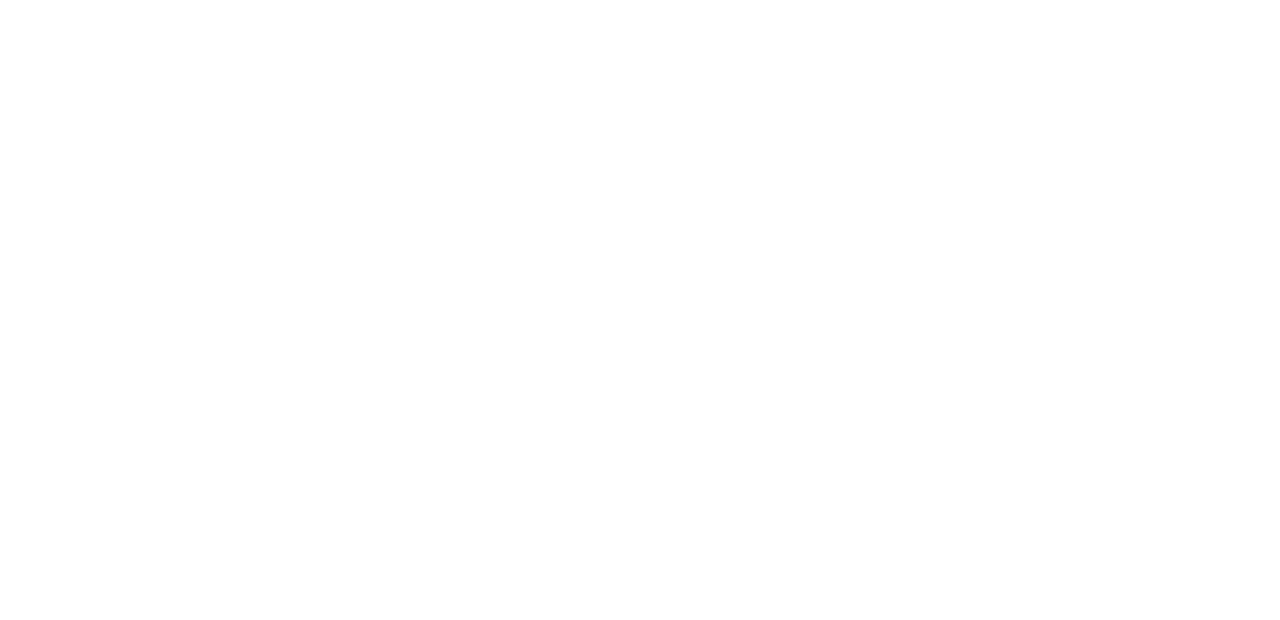
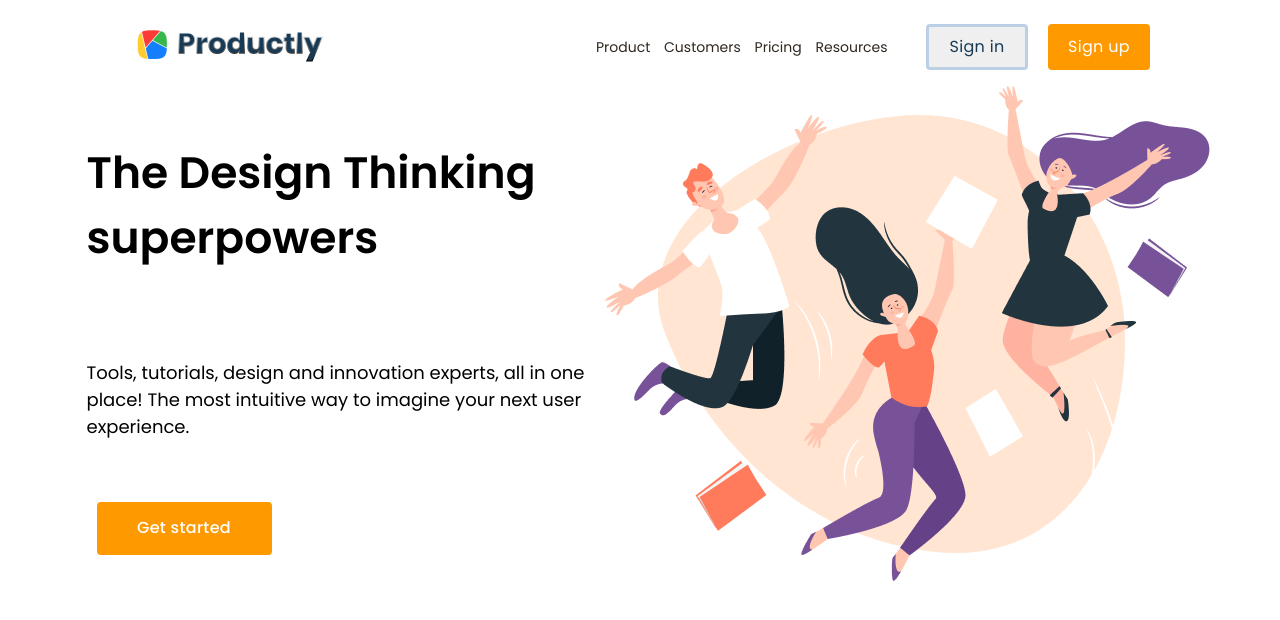
Before and after one commit to Annamichelles/Productly, a plain HTML site: page index.html in a window 1280 px wide. Drawn offline with Linux system fonts and the light colour scheme.

Commit message:
first section work

```diff
--- a/index.html
+++ b/index.html
@@ -4,8 +4,42 @@
 	<meta charset="utf-8">
 	<meta name="viewport" content="width=device-width, initial-scale=1">
 	<title>Productly</title>
+	<link rel="preconnect" href="https://fonts.googleapis.com">
+	<link rel="preconnect" href="https://fonts.gstatic.com" crossorigin>
+	<link href="https://fonts.googleapis.com/css2?family=Poppins:wght@400;500;600;700&display=swap" rel="stylesheet">
+	<link rel="Stylesheet" href="styles/index.css">
 </head>
+
 <body>
+ 		<header>
+ 			<div class="logo"><img src="images/logo.png" alt="Logo of company name Productly"> </div>
+ 			<nav class="menu">
+ 				<ul>
+ 					<li><a href="#" class="product">Product</a></li>
+	 				<li><a href="#" class="customers">Customers</a></li>
+	 				<li><a href="#" class="pricing">Pricing</a></li>
+	 				<li><a href="#" class="resources">Resources</a></li>
+ 				</ul>
+ 			</nav>
+			<a href="#"><button class="btn__navbar signin-btn">Sign in</button></a>
+			<a href="#"><button class="btn__navbar signup-btn">Sign up</button></a>
+ 		</header>
+
+<section>
+		<div class="first-section first-section__left">
+			<h1 class="main-title">The Design Thinking superpowers</h1>
+			<p class="main-info">Tools, tutorials, design and innovation experts, all in one place! The most intuitive way to imagine your next user experience.</p>
+			<a href="#"><button class="btn__getstarted">Get started</button></a>
+		</div>
+
+		<div class="first-section__right">
+			<img src="images/happy.png" alt="colorful illustration of three happy people jumping with books around them">
+		</div>
+
+	</section>
+	<section class="second-section">
+
+	</section>
 
 </body>
 </html>
--- a/styles/index.css
+++ b/styles/index.css
@@ -0,0 +1,151 @@
+/*tags*/
+
+header {
+	width: 100vw;
+	height: 78px;
+	display: flex;
+	justify-content: flex-end;
+	align-items: center;
+	padding: 20px 10%;
+    box-sizing: border-box;
+}
+
+body {
+	width: 100vw;
+	height: 100vh;
+	flex-shrink: 0;
+	background: #FFFFFF;
+	border: none;
+	display: flex;
+	justify-content: center;
+	align-content: flex-start;
+	flex-wrap: wrap;
+}
+
+section {
+	display: flex;
+}
+
+/*classes-all*/
+
+.logo {
+	cursor: pointer;
+	margin-right: auto;
+}
+
+.menu {
+	width: 350px;
+	color: #2F281E;
+	font-family: 'Poppins', sans-serif;
+	font-size: 14px;
+	font-style: normal;
+	font-weight: 400;
+	line-height: 28px; /* 150% */
+	cursor: pointer;
+	display: flex;
+	justify-content: flex-start;
+
+}
+
+.menu li {
+	display: inline-block;
+}
+
+.menu a {
+	color: #2F281E;
+	text-decoration: none;
+}
+
+/*fix hover and padding*/
+.customers {
+	padding-left: 10px;
+}
+
+.pricing {
+	padding: 10px;
+}
+
+.btn__navbar {
+	text-align: center;
+	font-family: 'Poppins', sans-serif;
+	font-size: 16px;
+	font-style: normal;
+	font-weight: 300;
+	line-height: 32px; /* 200% */
+	letter-spacing: 0.32px;
+	width: 102px;
+	height: 46px;
+	border-radius: 4px;
+	margin: 10px;
+	cursor: pointer;
+}
+
+.btn__navbar:hover {
+	border: 1px solid #FFFFFF;
+
+}
+
+.signin-btn {
+	color: #173A56;
+	border: solid;
+	border-color: #BCD0E5;
+	margin-left: 20px;
+}
+
+.signup-btn {
+	color: #FFFFFF;
+	background: #FF9900;
+	border: none;
+}
+
+
+
+.first-section {
+	height: 496px;
+	width: 1512px;
+	flex-wrap: wrap;
+	justify-content: flex-start;
+	align-items: center;
+	display: flex;
+}
+
+.first-section__left {
+	width: 518px;
+}
+
+.first-section__right {
+	width: 605px;
+}
+
+.main-title {
+	text-align: left;
+	font-family: 'Poppins', sans-serif;
+	font-size: 44px;
+	font-style: normal;
+	font-weight: 600;
+}
+
+.main-info {
+ 	text-align: left;
+	font-family: 'Poppins', sans-serif;
+	font-size: 18px;
+	font-style: normal;
+	font-weight: 200;
+}
+
+.btn__getstarted {
+	text-align: center;
+	font-family: 'Poppins', sans-serif;
+	font-size: 16px;
+	font-weight: 500;
+	line-height: 32px; /* 200% */
+	letter-spacing: 0.32px;
+	width: 175px;
+	height: 53px;
+	border-radius: 4px;
+	margin: 10px;
+	cursor: pointer;
+	background: #FF9900;
+	color: #FFFFFF;
+	border: none;
+}
--- a/styles/reset.css
+++ b/styles/reset.css
@@ -1,3 +1,5 @@
+/*** The new CSS Reset - version 1.2.0 (last updated 23.7.2021) ***/
+
 /* Remove all the styles of the "User-Agent-Stylesheet", except for the 'display' property */
 *:where(:not(iframe, canvas, img, svg, video):not(svg *)) {
   all: unset;
```
Also changed, not shown: images/Logo.png (added), images/happy.png (added), 1 other file.
